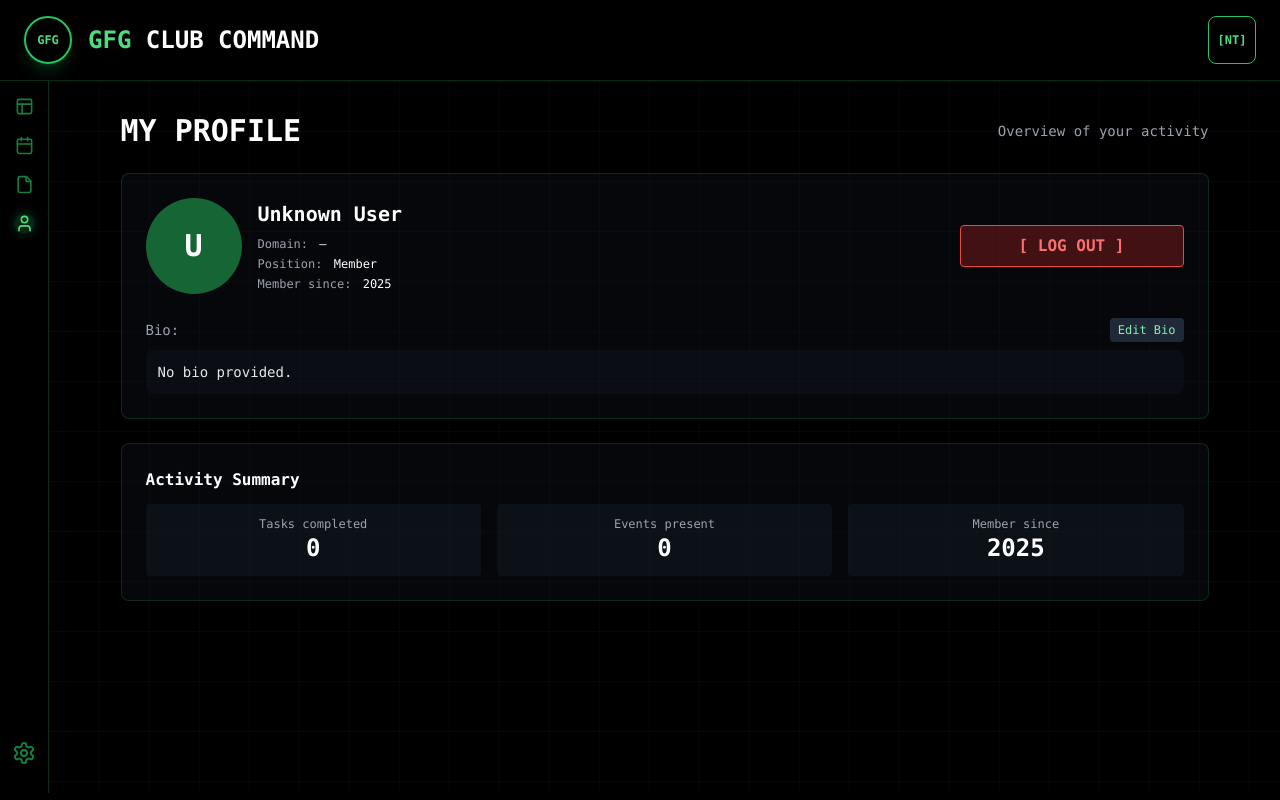
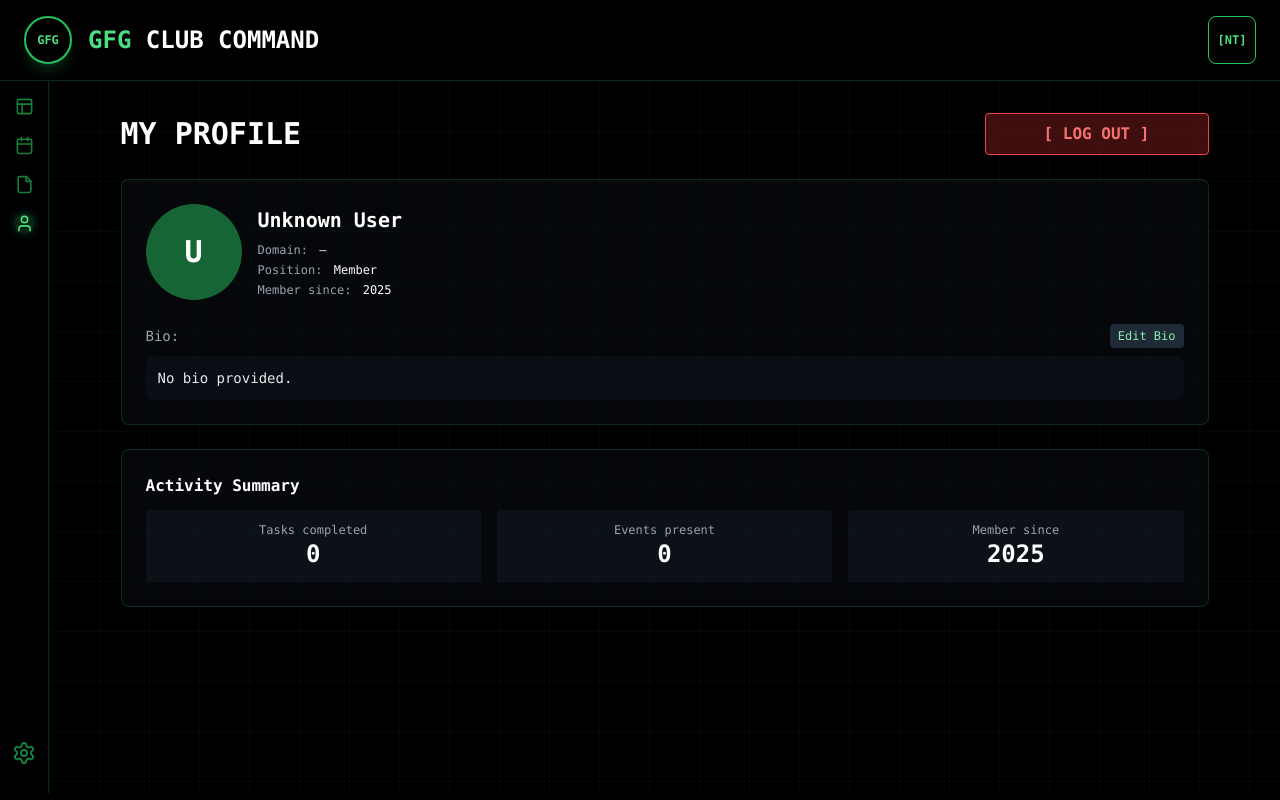
Before and after one commit to Neha0724/club-task-and-attendance-management-system-project, a Next.js app in the folder clubtask/: page /profile in a window 1280 px wide. Built offline with nearby package versions, Linux system fonts and the light colour scheme.

Commit message:
logout button position change

```diff
--- a/clubtask/src/app/profile/page.jsx
+++ b/clubtask/src/app/profile/page.jsx
@@ -118,7 +118,9 @@ export default function ProfilePage() {
       <div className="p-4 sm:p-8 max-w-6xl mx-auto">
         <div className="flex flex-col sm:flex-row items-start sm:items-center justify-between mb-6 gap-3">
           <h2 className="text-2xl sm:text-3xl font-bold text-white">MY PROFILE</h2>
-          <div className="text-sm text-gray-400">Overview of your activity</div>
+          <div className="mt-4 md:mt-0 md:w-56">
+            <button onClick={handleLogout} className="w-full bg-red-900/50 hover:bg-red-900/70 border border-red-500 text-red-400 font-bold py-2 px-4 rounded">[ LOG OUT ]</button>
+          </div>
         </div>
 
         {/* Upper: expanded profile card with completed tasks replacing the three boxes */}
@@ -134,10 +136,6 @@ export default function ProfilePage() {
               <div className="text-xs text-gray-400 mt-2">Domain: <span className="text-white ml-1">{domainName || '—'}</span></div>
               <div className="text-xs text-gray-400 mt-1">Position: <span className="text-white ml-1">{position || 'Member'}</span></div>
               <div className="text-xs text-gray-400 mt-1">Member since: <span className="text-white ml-1">{memberSince}</span></div>
-            </div>
-
-            <div className="mt-4 md:mt-0 md:w-56">
-              <button onClick={handleLogout} className="w-full bg-red-900/50 hover:bg-red-900/70 border border-red-500 text-red-400 font-bold py-2 px-4 rounded">[ LOG OUT ]</button>
             </div>
           </div>
 
```
